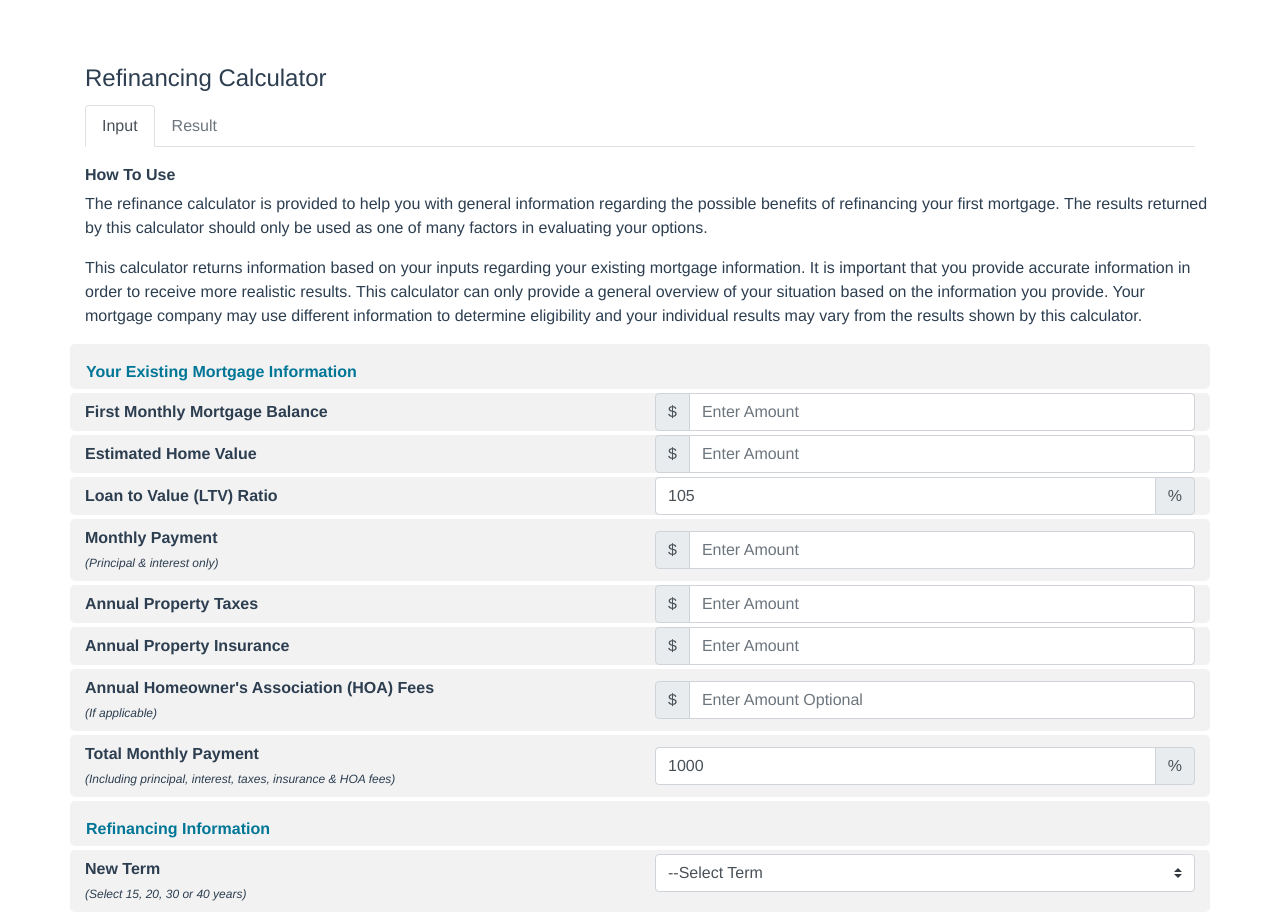
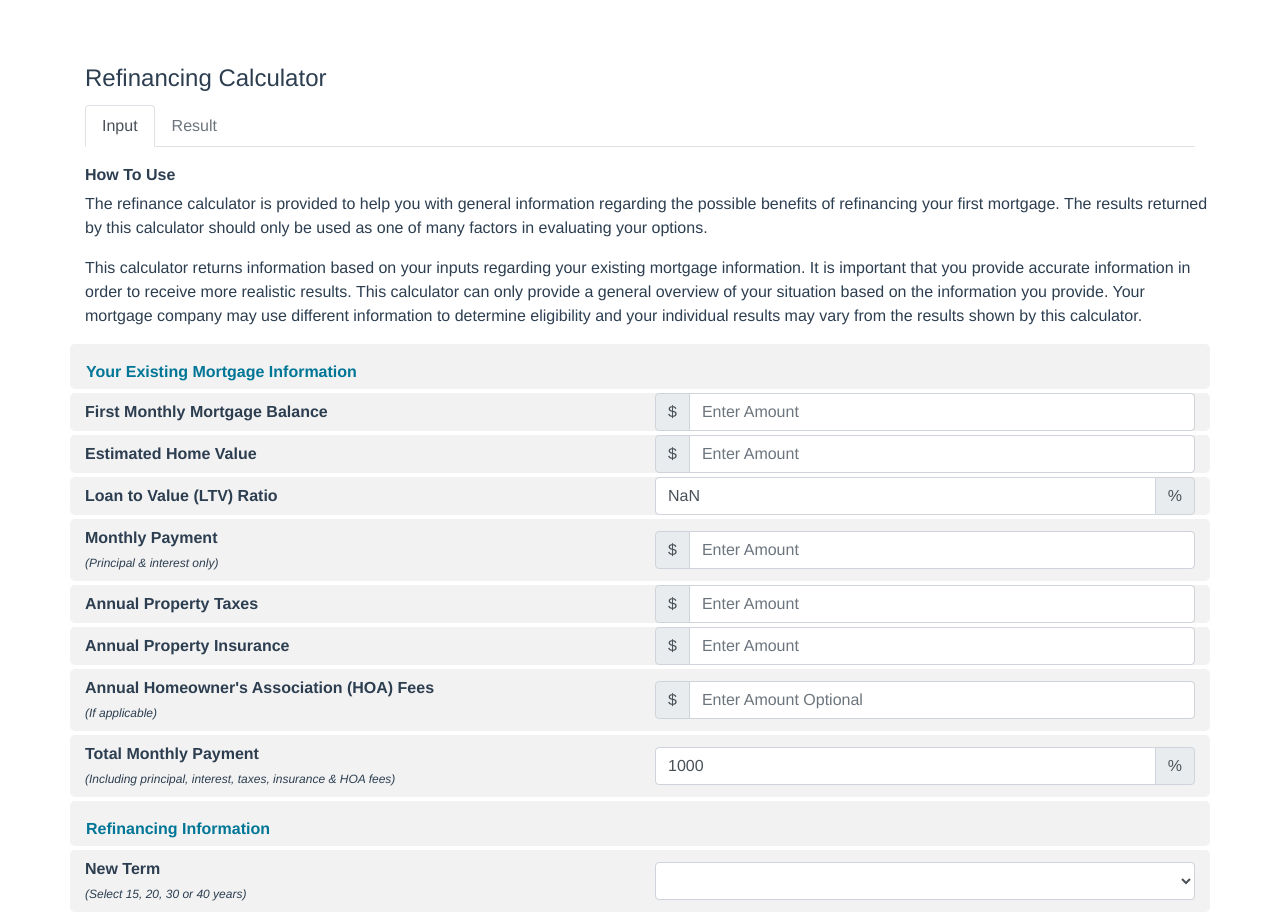
Before and after one commit to madhusudanasp3/refinancing-calc, a Vue app: page / in a window 1280 px wide. Shown: the top 914 px of the page. Built offline with nearby package versions, Linux system fonts and the light colour scheme.

Commit message:
added ltv ration compute method

```diff
--- a/src/components/InputComponent.vue
+++ b/src/components/InputComponent.vue
@@ -42,7 +42,7 @@
             </label>
             <div class="col-sm-6 padding-right-none">
               <div class="input-group">
-                <span class="form-control">{{ this.ltvRatio }}</span>
+                <span class="form-control">{{ ltvRatio }}</span>
                 <div class="input-group-append">
                   <span class="input-group-text rounded-right">%</span>
                 </div>
@@ -104,15 +104,13 @@
               <span class="desc">(Select 15, 20, 30 or 40 years)</span>
             </label>
             <div class="col-sm-6 padding-right-none">
-              <div class="input-group mb-3">
-                <select class="custom-select" id="inputGroupSelect01">
-                  <option selected>--Select Term</option>
-                  <option value="1">15</option>
-                  <option value="2">20</option>
-                  <option value="3">30</option>
-                  <option value="4">40</option>
-                </select>
-              </div>
+              <select class="form-control" v-model="newTerm" id="exampleFormControlSelect1">
+                <option value="null">-- Select Term</option>
+                <option>15</option>
+                <option>20</option>
+                <option>30</option>
+                <option>40</option>
+              </select>
             </div>
           </div>
           <div
@@ -170,11 +168,11 @@ export default {
   },
   data() {
     return {
-      ltvRatio: 105,
+      ltvRatio1: false,
       totalMonthlyPayment: 1000,
       fixedInterestRate: null,
       closingCosts: 1.5,
-      selected: "",
+      newTerm: "",
       homeVal: {
         id: "estHomeValue",
         value: null,
@@ -291,6 +289,14 @@ export default {
       }
     };
   },
+  computed: {
+    ltvRatio() {
+      if (this.ltvRatio1) {
+        return 105;
+      } else
+        return (this.testfirstMortgageBalance.value / this.homeVal.value) * 100;
+    }
+  },
   methods: {
     validateOptionalField(input) {
       if (this.isFieldOptional(input.value)) {
```
